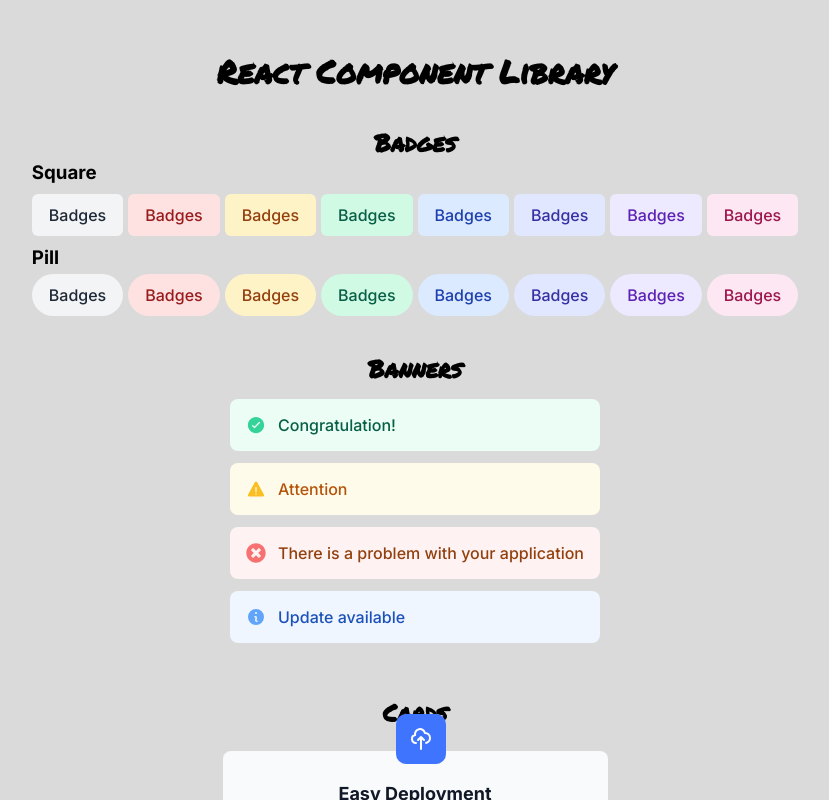
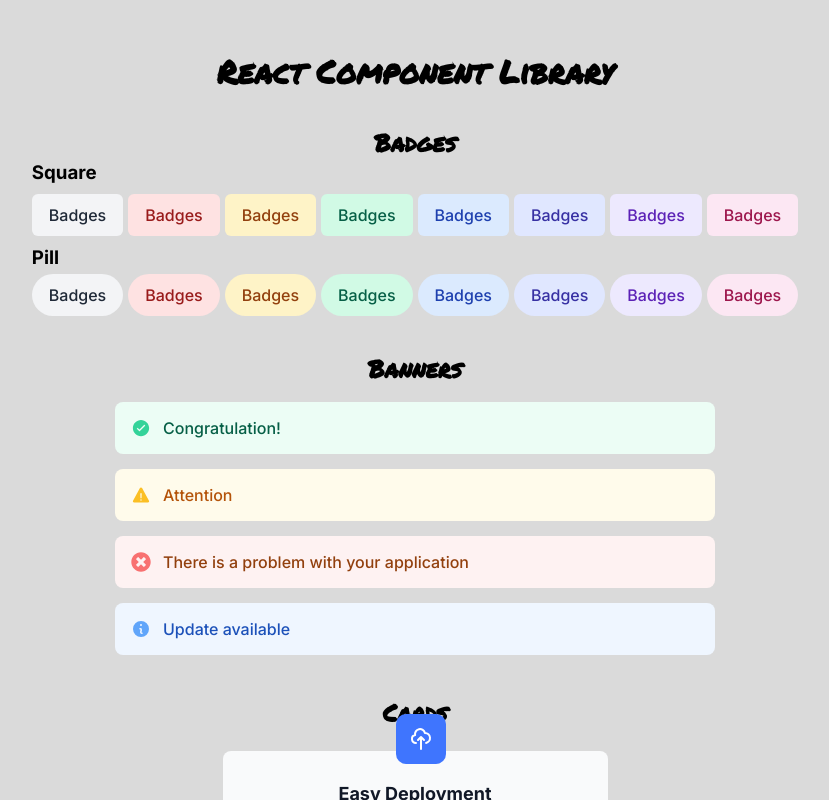
Before and after one commit to emirisato1003/react-component-library, a React (Vite) app: page / in a window 1280 px wide. Shown: the top 800 px of the page, without its empty margins (225-1054 px from the left). Built offline with nearby package versions, Linux system fonts and the light colour scheme; the HTML template or start-up script is replaced by a standard one.

Commit message:
fixed css for banner section

```diff
--- a/src/index.css
+++ b/src/index.css
@@ -142,26 +142,34 @@ main{
   color: #60a5fa;
 }
 
-section.banners .banner{
-  margin: 12px;
+.banner{
+  width: 600px;
+  margin-top: 15px;
+}
+
+.banner:hover{
+  border: 1px solid;
+}
+
+.banner{
   border-radius: 8px;
   padding: 16px ;
   cursor: pointer;
   max-width: 800px;
 }
 
-section.banners .banner-line{
+.banner-line{
   display: flex;
   align-items: center;
   gap: 12px;
   font-weight: 500;
 }
 
-section.banners p{
+.banner p{
   margin: 8px 0 0 30px;
 }
 
-section.banners .icon{
+.banner-line .icon{
   font-size: 1.25rem;
 }
 
```
